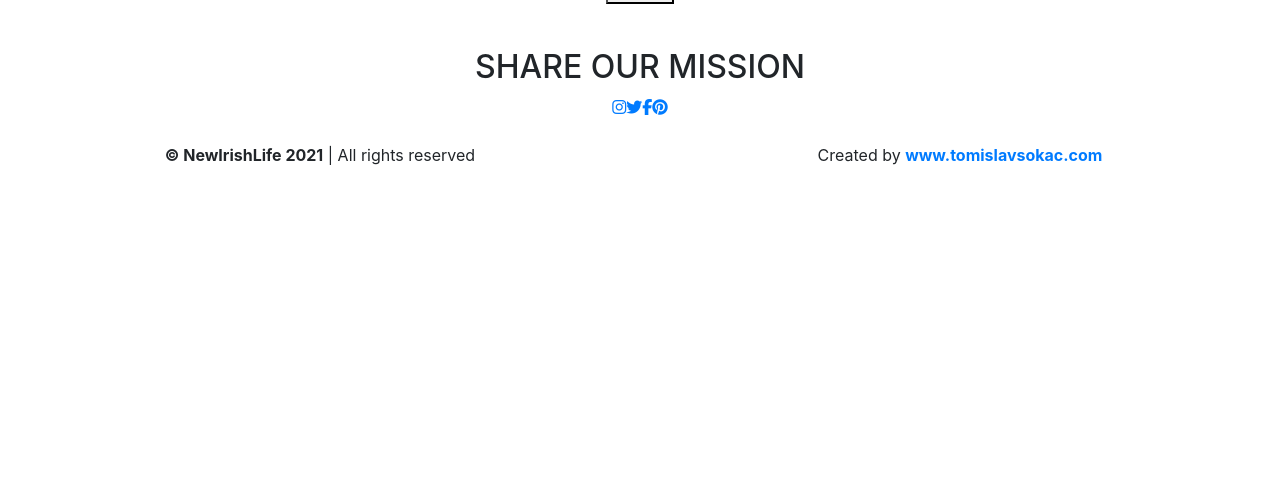
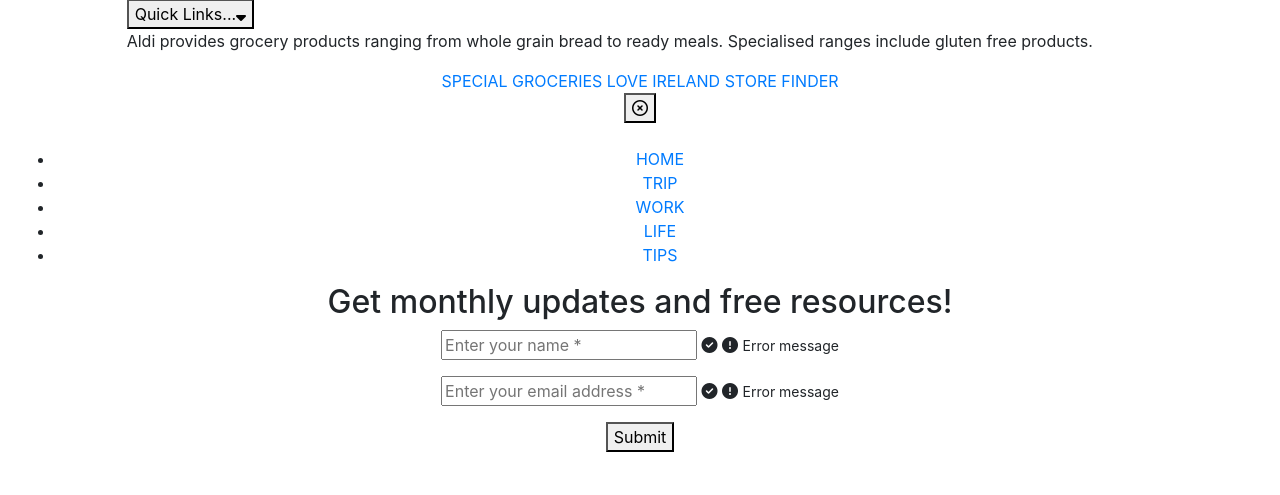
Before and after one commit to tsokac2/newIrishLife.3.0, a Flask app: page /life in a window 1280 px wide. Shown: the part 5096-5591 px from the top of the page. Before the commit the page ends 5261 px from the top, so only its background shows below. Run offline with Flask 2, Linux system fonts and the light colour scheme; some libraries are stand-ins or nearby versions.

Commit message:
Add #Card10 element with quick-links function

```diff
--- a/templates/life.html
+++ b/templates/life.html
@@ -257,6 +257,26 @@
                                 <button id="hideLinks9" class="hideLinks-btn"><i class="far fa-times-circle"></i></button>
                             </div>
                         </div>
+                        <div id="Card10" class="wrap">
+                            <a class="card-link-fav aldi_fav" href="https://www.aldi.ie/" target="_blank"><strong>Aldi.ie</strong></a>
+                            <div class="card-img">
+                                <img src="{{ url_for('static', filename='images/aldi.png')}}" class="img-fluid" alt="Aldi">
+                            </div>
+                            <button id="showLinks10" class="load-links-btn">Quick Links...<i class="fas fa-sort-down"></i></button>
+                            <p class="card-text">
+                                Aldi provides grocery products ranging from whole grain bread to ready meals.
+                                Specialised ranges include gluten free products.
+                            </p>
+                            <div class="showLinks10-grid hideLinks10-grid text-center">
+                                <div class="q-links-wrap">
+                                    <a href="https://www.aldi.ie/c/specialbuys" class="q-links a" target="_blank">SPECIAL</a>
+                                    <a href="https://www.aldi.ie/c/groceries" class="q-links a" target="_blank">GROCERIES</a>
+                                    <a href="https://www.aldi.ie/love-ireland" class="q-links" target="_blank">LOVE IRELAND</a>
+                                    <a href="https://www.aldi.ie/store-finder" class="q-links" target="_blank">STORE FINDER</a>
+                                </div>
+                                <button id="hideLinks10" class="hideLinks-btn"><i class="far fa-times-circle"></i></button>
+                            </div>
+                        </div>
 
                     </div>
                 </div>
```
